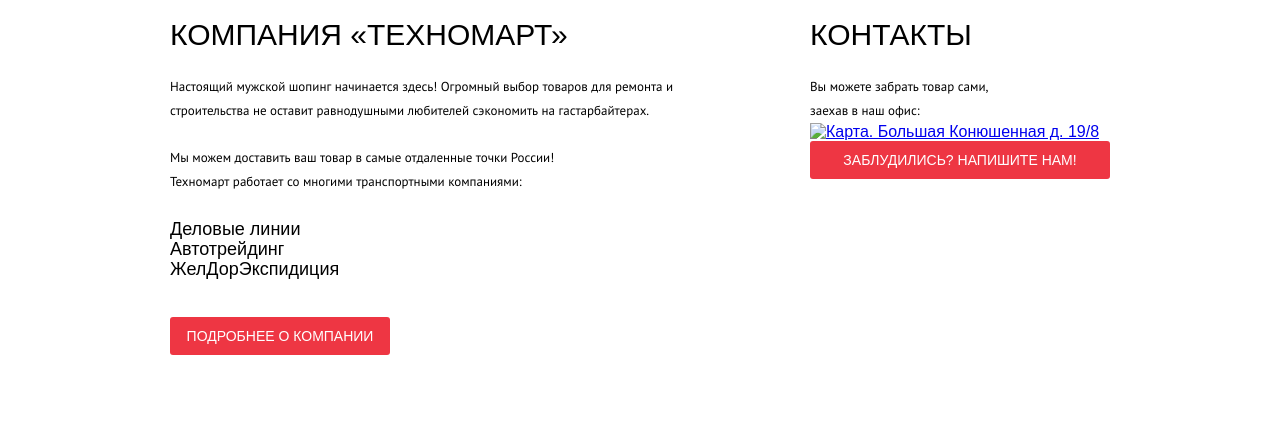
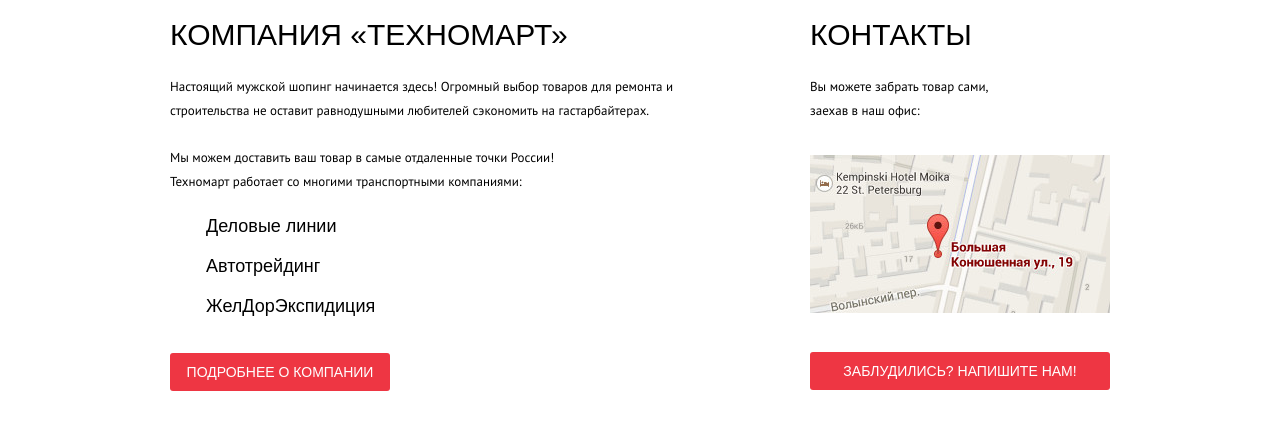
Before and after one commit to dmDen/technomart, a plain HTML site: page technomart/index.html in a window 1280 px wide. Shown: the part 2500-2937 px from the top of the page. Drawn offline with Linux system fonts and the light colour scheme; a web font is replaced by a local one.

Commit message:
Добавил карту

```diff
--- a/technomart/css/style.less
+++ b/technomart/css/style.less
@@ -611,7 +611,7 @@
 ////////////////
 .about-company{
 	.btn{
-		margin-bottom: 85px;
+		margin-bottom: 86px;
 	}
 }
 .about-company-description{
@@ -621,10 +621,12 @@
 	ul{
 		list-style: none;
 		padding: 0;
-		margin-top: 25px;
-		margin-bottom: 38px;
+		margin-top: 22px;
+		margin-bottom: 37px;
 	}
 	li{
+		padding-left: 36px;
+		margin-bottom: 20px;
 		font-size: 18px;
 		line-height: 20px;
 	}
@@ -644,6 +646,16 @@
 	float: right;
 	box-sizing: border-box;
 	width: 300px;
+	.about-company-text{
+		margin-bottom: 32px;
+	}
+}
+.map{
+	margin-bottom: 35px;
+	img{
+		width: 300px;
+		height: 158px;
+	}
 }
 .about-company-btn{
 	width: 220px;
--- a/technomart/index.html
+++ b/technomart/index.html
@@ -239,7 +239,7 @@
 			<p class="about-company-text">Вы можете забрать товар сами,
 				<br> заехав в наш офис:</p>
 			<div class="map">
-				<a href="#"><img src="#" alt="Карта. Большая Конюшенная д. 19/8"></a>
+				<img src="img/map.jpg" width="300" height="158" alt="Карта. Большая Конюшенная д. 19/8">
 			</div>
 			<a class="btn write-us-btn" href="#">Заблудились? Напишите нам!</a>
 		</div>
```
Also changed, not shown: technomart/css/style.css, technomart/img/map.jpg (added), 1 other file.
